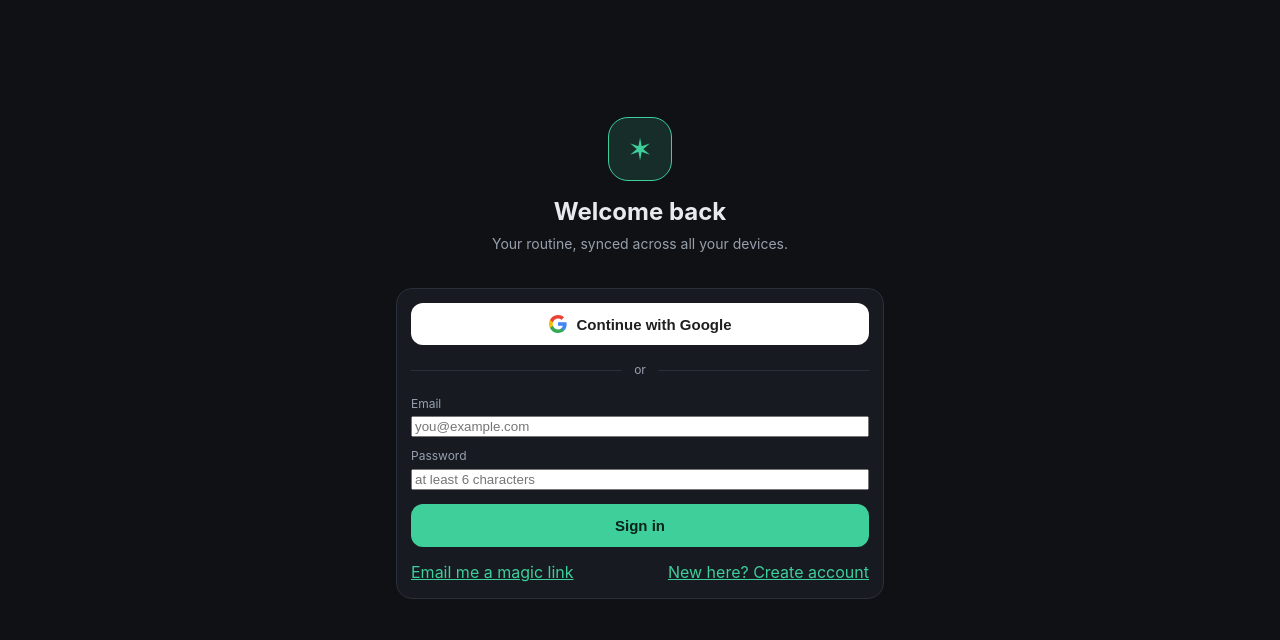
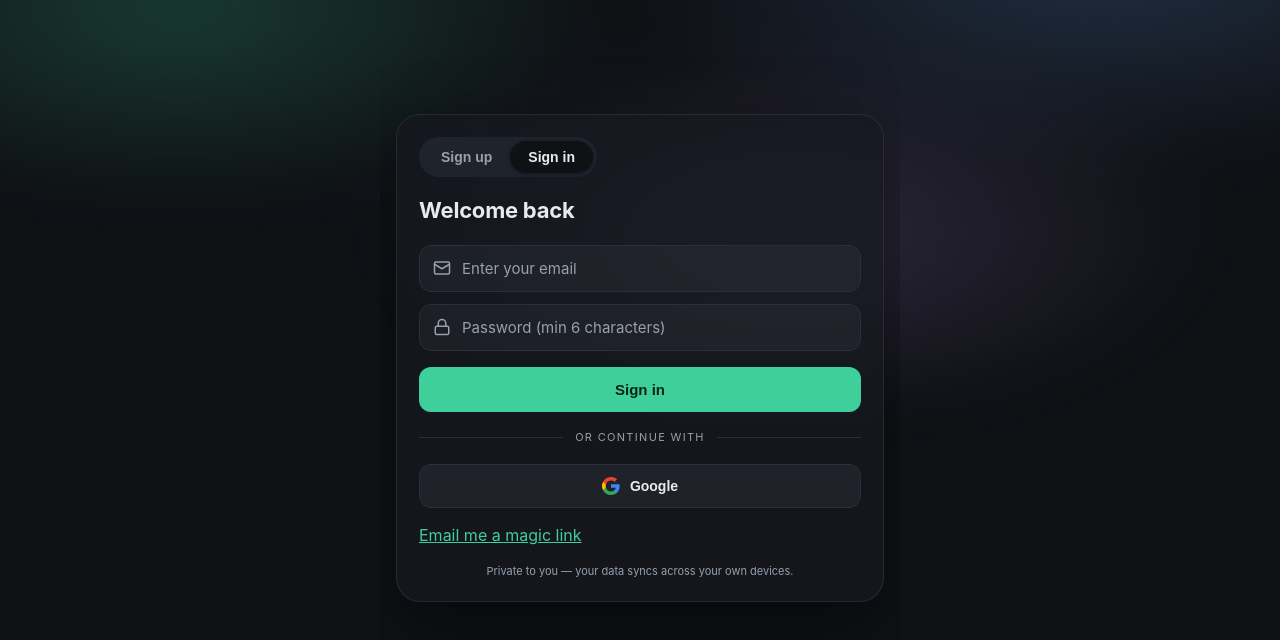
Before and after one commit to NAVEEN-LUCIFER/rountine-traker, a React (Vite) app: page / in a window 1280 px wide. Shown: the top 640 px of the page. Built offline with nearby package versions, Linux system fonts and the light colour scheme; no server answers.

Commit message:
Login changes

```diff
--- a/src/pages/Login.jsx
+++ b/src/pages/Login.jsx
@@ -1,8 +1,8 @@
 import { useState } from 'react'
 import { useSync } from '../lib/SyncContext.jsx'
 
-// Calm, branded sign-in matching the app theme.
-// Three ways in: Google OAuth, magic link (passwordless email), or email+password.
+// Sleek dark sign-in: pill toggle, glassy inputs, aurora glow.
+// Auth methods: email+password, magic link (passwordless), Google OAuth.
 export default function Login() {
   const { signIn, signUp, signInWithGoogle, signInWithMagicLink } = useSync()
   const [mode, setMode] = useState('signin') // 'signin' | 'signup' | 'magic'
@@ -10,148 +10,152 @@ export default function Login() {
   const [password, setPassword] = useState('')
   const [busy, setBusy] = useState(false)
   const [msg, setMsg] = useState('')
-  const [msgKind, setMsgKind] = useState('err') // 'err' | 'ok'
+  const [msgKind, setMsgKind] = useState('err')
 
-  function say(text, kind = 'err') {
-    setMsg(text)
-    setMsgKind(kind)
-  }
+  const say = (text, kind = 'err') => { setMsg(text); setMsgKind(kind) }
+  const switchMode = (m) => { setMode(m); setMsg('') }
 
-  async function handleEmailSubmit(e) {
+  async function handleSubmit(e) {
     e.preventDefault()
-    setBusy(true)
-    setMsg('')
+    setBusy(true); setMsg('')
     try {
-      if (mode === 'signin') {
-        await signIn(email.trim(), password)
-      } else if (mode === 'signup') {
+      if (mode === 'signin') await signIn(email.trim(), password)
+      else if (mode === 'signup') {
         await signUp(email.trim(), password)
         say('Account created. If confirmation is on, check your inbox, then sign in.', 'ok')
         setMode('signin')
-      } else if (mode === 'magic') {
+      } else {
         await signInWithMagicLink(email.trim())
         say('Magic link sent — check your email and tap it to sign in.', 'ok')
       }
     } catch (err) {
       say(err.message || 'Something went wrong.')
-    } finally {
-      setBusy(false)
-    }
+    } finally { setBusy(false) }
   }
 
   async function handleGoogle() {
-    setBusy(true)
-    setMsg('')
-    try {
-      await signInWithGoogle() // redirects away to Google
-    } catch (err) {
-      say(err.message || 'Google sign-in failed.')
-      setBusy(false)
-    }
+    setBusy(true); setMsg('')
+    try { await signInWithGoogle() }
+    catch (err) { say(err.message || 'Google sign-in failed.'); setBusy(false) }
   }
 
-  const title = mode === 'signup' ? 'Create your account' : mode === 'magic' ? 'Sign in with a link' : 'Welcome back'
+  const heading = mode === 'signup' ? 'Create your account' : mode === 'magic' ? 'Sign in with a link' : 'Welcome back'
+  const cta = busy ? 'Please wait…'
+    : mode === 'signup' ? 'Create account'
+      : mode === 'magic' ? 'Email me a magic link'
+        : 'Sign in'
 
   return (
-    <div className="app login-wrap">
+    <div className="app login2">
       <style>{`
-        .login-wrap { display: flex; flex-direction: column; justify-content: center; min-height: 100dvh; }
-        .login-hero { text-align: center; margin-bottom: 22px; }
-        .login-mark {
-          width: 64px; height: 64px; margin: 0 auto 14px; border-radius: 20px;
-          display: grid; place-items: center; font-size: 30px;
-          background: var(--accent-soft); border: 1px solid var(--accent); color: var(--accent);
+        .login2 { position: relative; display: flex; flex-direction: column; justify-content: center; min-height: 100dvh; overflow: hidden; }
+        .login2 .aurora {
+          position: fixed; inset: -20% -10% auto -10%; height: 70vh; z-index: 0; pointer-events: none;
+          background:
+            radial-gradient(40% 50% at 20% 30%, rgba(62,207,155,.22), transparent 70%),
+            radial-gradient(45% 55% at 80% 20%, rgba(106,169,255,.20), transparent 70%),
+            radial-gradient(40% 50% at 60% 70%, rgba(199,155,255,.16), transparent 70%);
+          filter: blur(30px);
         }
-        .login-hero h1 { margin: 0 0 4px; font-size: 24px; font-weight: 700; }
-        .login-hero p { margin: 0; color: var(--muted); font-size: 14px; }
-        .oauth-btn {
-          width: 100%; display: flex; align-items: center; justify-content: center; gap: 10px;
-          background: #fff; color: #1f1f1f; border: none; border-radius: 12px;
-          padding: 12px; font-size: 15px; font-weight: 600; cursor: pointer;
+        .auth-card {
+          position: relative; z-index: 1;
+          background: rgba(23,26,33,.72);
+          backdrop-filter: blur(18px); -webkit-backdrop-filter: blur(18px);
+          border: 1px solid rgba(255,255,255,.08);
+          border-radius: 24px; padding: 22px;
+          box-shadow: 0 30px 80px rgba(0,0,0,.45);
         }
+        .seg-pill { display: inline-flex; background: var(--surface-2); border-radius: 999px; padding: 4px; margin-bottom: 18px; }
+        .seg-pill button { border: none; background: none; color: var(--muted); font-size: 14px; font-weight: 600; padding: 8px 18px; border-radius: 999px; cursor: pointer; }
+        .seg-pill button.on { background: var(--bg); color: var(--text); box-shadow: 0 1px 4px rgba(0,0,0,.4); }
+        .auth-card h1 { margin: 0 0 18px; font-size: 22px; font-weight: 700; letter-spacing: -.01em; }
+        .in-wrap { position: relative; margin-bottom: 12px; }
+        .in-wrap svg { position: absolute; left: 14px; top: 50%; transform: translateY(-50%); color: var(--muted); }
+        .login2 input {
+          width: 100%; box-sizing: border-box;
+          background: rgba(255,255,255,.04);
+          border: 1px solid var(--line); border-radius: 12px;
+          color: var(--text); font-size: 15px; font-family: inherit;
+          padding: 13px 14px 13px 42px;
+        }
+        .login2 input::placeholder { color: var(--muted); }
+        .login2 input:focus { outline: none; border-color: var(--accent); background: rgba(62,207,155,.06); }
+        .cta { width: 100%; margin-top: 4px; background: var(--accent); color: #08231a; border: none; border-radius: 12px; padding: 14px; font-size: 15px; font-weight: 700; cursor: pointer; }
+        .cta:disabled { opacity: .6; cursor: default; }
+        .divider2 { display: flex; align-items: center; gap: 12px; color: var(--muted); font-size: 11px; letter-spacing: .12em; text-transform: uppercase; margin: 18px 0; }
+        .divider2::before, .divider2::after { content: ""; flex: 1; height: 1px; background: var(--line); }
+        .oauth-btn { width: 100%; display: flex; align-items: center; justify-content: center; gap: 10px; background: rgba(255,255,255,.05); color: var(--text); border: 1px solid var(--line); border-radius: 12px; padding: 12px; font-size: 14px; font-weight: 600; cursor: pointer; }
+        .oauth-btn:hover { background: rgba(255,255,255,.09); }
         .oauth-btn:disabled { opacity: .6; cursor: default; }
-        .divider { display: flex; align-items: center; gap: 12px; color: var(--muted); font-size: 12px; margin: 16px 0; }
-        .divider::before, .divider::after { content: ""; flex: 1; height: 1px; background: var(--line); }
-        .login-toggle-row { display: flex; justify-content: space-between; align-items: center; margin-top: 14px; gap: 8px; flex-wrap: wrap; }
-        .login-msg { margin-top: 12px; font-size: 13px; }
-        .login-msg.ok { color: var(--accent); }
-        .login-msg.err { color: var(--warn); }
+        .auth-foot { display: flex; justify-content: space-between; align-items: center; gap: 10px; margin-top: 16px; flex-wrap: wrap; }
+        .auth-msg { margin: 12px 0 0; font-size: 13px; }
+        .auth-msg.ok { color: var(--accent); } .auth-msg.err { color: var(--warn); }
+        .terms { margin: 16px 0 0; text-align: center; color: var(--muted); font-size: 11px; line-height: 1.5; }
       `}</style>
 
-      <div className="login-hero">
-        <div className="login-mark">✶</div>
-        <h1>{title}</h1>
-        <p>Your routine, synced across all your devices.</p>
-      </div>
+      <div className="aurora" />
 
-      <div className="card">
-        <button className="oauth-btn" onClick={handleGoogle} disabled={busy}>
-          <GoogleIcon /> Continue with Google
-        </button>
+      <div className="auth-card">
+        <div className="seg-pill">
+          <button className={mode === 'signup' ? 'on' : ''} onClick={() => switchMode('signup')}>Sign up</button>
+          <button className={mode !== 'signup' ? 'on' : ''} onClick={() => switchMode('signin')}>Sign in</button>
+        </div>
 
-        <div className="divider">or</div>
+        <h1>{heading}</h1>
 
-        <form onSubmit={handleEmailSubmit}>
-          <div className="field">
-            <label>Email</label>
-            <input
-              type="email"
-              autoComplete="email"
-              required
-              value={email}
-              onChange={(e) => setEmail(e.target.value)}
-              placeholder="you@example.com"
-            />
+        <form onSubmit={handleSubmit}>
+          <div className="in-wrap">
+            <MailIcon />
+            <input type="email" autoComplete="email" required placeholder="Enter your email"
+              value={email} onChange={(e) => setEmail(e.target.value)} />
           </div>
 
           {mode !== 'magic' && (
-            <div className="field">
-              <label>Password</label>
-              <input
-                type="password"
+            <div className="in-wrap">
+              <LockIcon />
+              <input type="password" required minLength={6}
                 autoComplete={mode === 'signin' ? 'current-password' : 'new-password'}
-                required
-                minLength={6}
-                value={password}
-                onChange={(e) => setPassword(e.target.value)}
-                placeholder="at least 6 characters"
-              />
+                placeholder="Password (min 6 characters)"
+                value={password} onChange={(e) => setPassword(e.target.value)} />
             </div>
           )}
 
-          <button type="submit" className="primary-btn" disabled={busy} style={{ marginTop: 14 }}>
-            {busy
-              ? 'Please wait…'
-              : mode === 'signin'
-                ? 'Sign in'
-                : mode === 'signup'
-                  ? 'Create account'
-                  : 'Email me a magic link'}
-          </button>
+          <button type="submit" className="cta" disabled={busy}>{cta}</button>
         </form>
 
-        {msg && <p className={`login-msg ${msgKind}`}>{msg}</p>}
+        {msg && <p className={`auth-msg ${msgKind}`}>{msg}</p>}
 
-        <div className="login-toggle-row">
-          {mode === 'magic' ? (
-            <button type="button" className="link-btn" onClick={() => { setMode('signin'); setMsg('') }}>
-              Use a password instead
-            </button>
-          ) : (
-            <button type="button" className="link-btn" onClick={() => { setMode('magic'); setMsg('') }}>
-              Email me a magic link
-            </button>
-          )}
-          <button
-            type="button"
-            className="link-btn"
-            onClick={() => { setMode(mode === 'signup' ? 'signin' : 'signup'); setMsg('') }}
-          >
-            {mode === 'signup' ? 'Have an account? Sign in' : 'New here? Create account'}
-          </button>
+        <div className="divider2">or continue with</div>
+
+        <button className="oauth-btn" onClick={handleGoogle} disabled={busy}>
+          <GoogleIcon /> Google
+        </button>
+
+        <div className="auth-foot">
+          {mode === 'magic'
+            ? <button type="button" className="link-btn" onClick={() => switchMode('signin')}>Use a password instead</button>
+            : <button type="button" className="link-btn" onClick={() => switchMode('magic')}>Email me a magic link</button>}
         </div>
+
+        <p className="terms">Private to you — your data syncs across your own devices.</p>
       </div>
     </div>
+  )
+}
+
+function MailIcon() {
+  return (
+    <svg width="18" height="18" viewBox="0 0 24 24" fill="none" stroke="currentColor" strokeWidth="2" strokeLinecap="round" strokeLinejoin="round" aria-hidden="true">
+      <rect x="2" y="4" width="20" height="16" rx="2" /><path d="m22 7-10 6L2 7" />
+    </svg>
+  )
+}
+
+function LockIcon() {
+  return (
+    <svg width="18" height="18" viewBox="0 0 24 24" fill="none" stroke="currentColor" strokeWidth="2" strokeLinecap="round" strokeLinejoin="round" aria-hidden="true">
+      <rect x="3" y="11" width="18" height="11" rx="2" /><path d="M7 11V7a5 5 0 0 1 10 0v4" />
+    </svg>
   )
 }
 
```
Also changed, not shown: 3 other files (tests, documents, lock files or other folders).
